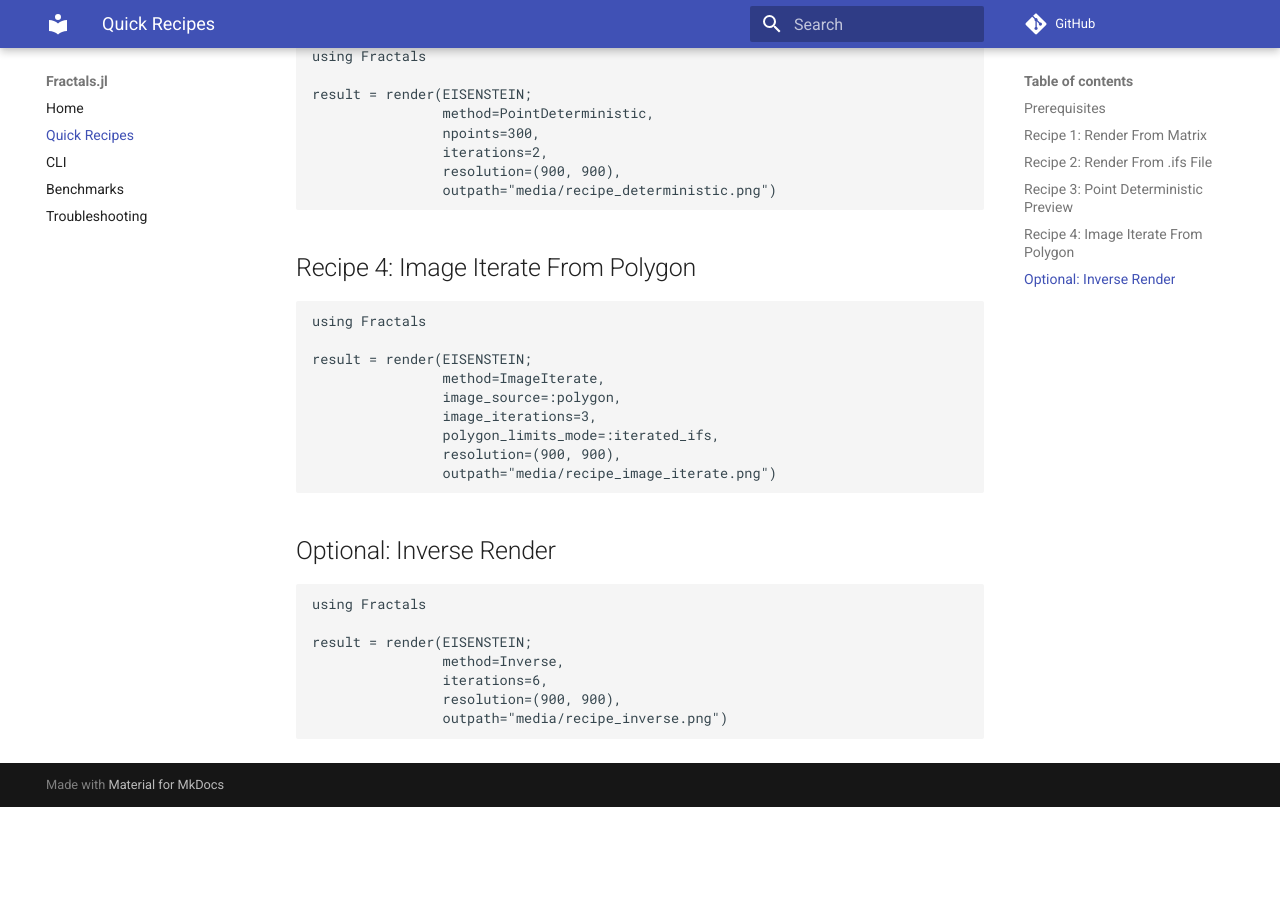
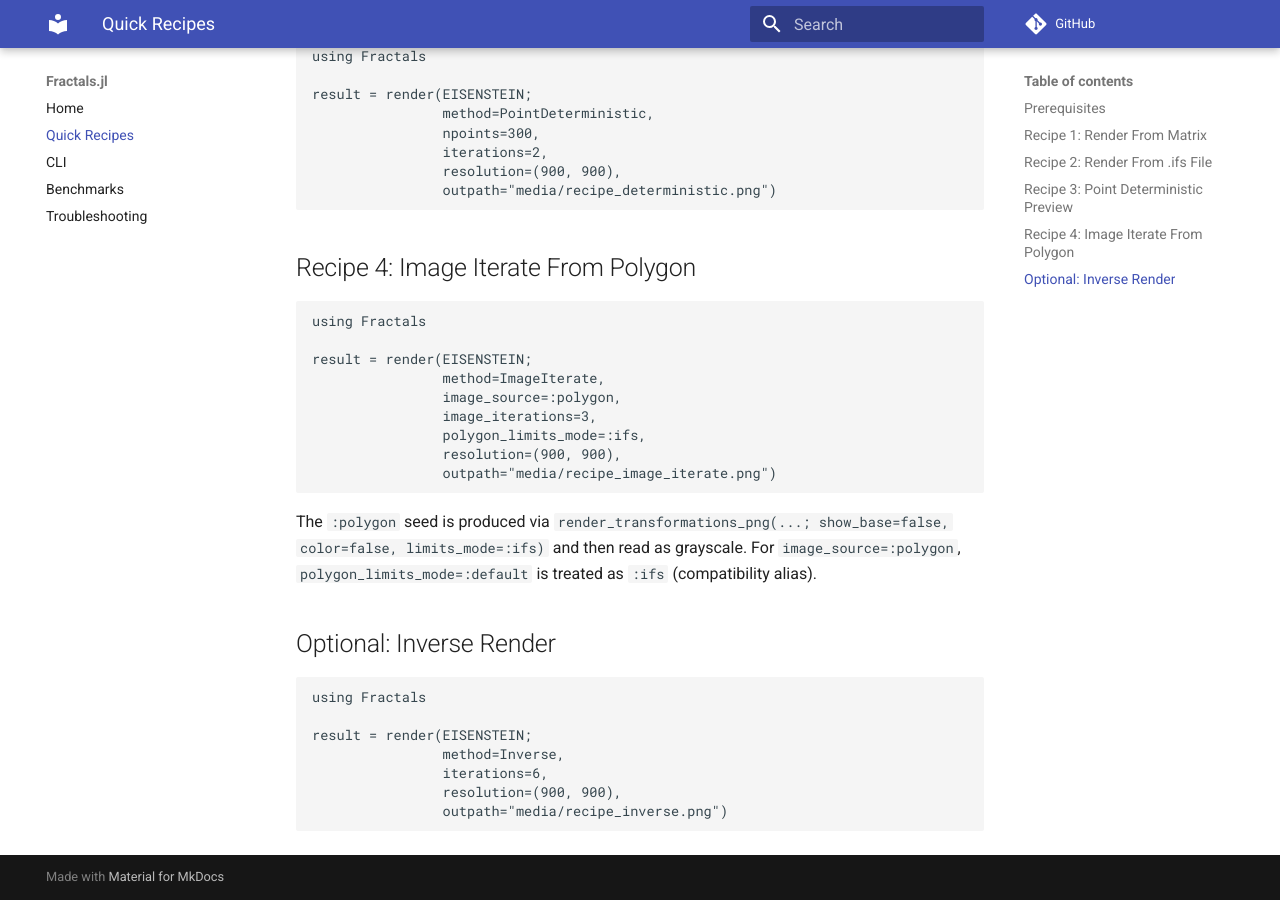
Before and after one commit to Harts-do-hard-things/fractals, an MkDocs documentation site: the page built from docs/quick-recipes.md, in a window 1280 px wide and 900 px high, scrolled down 1269 px. Built offline with MkDocs 1.6.1 and Material for MkDocs 9.7.7, drawn with Linux system fonts in a browser that asks for light colours; comment, search, counter and statistics services are not loaded; before the commit the page ends 2076 px from its top, so only the background shows below that.

Commit message:
Align polygon image-iterate limits with ifs frame

````diff
--- a/docs/quick-recipes.md
+++ b/docs/quick-recipes.md
@@ -75,10 +75,13 @@ result = render(EISENSTEIN;
                 method=ImageIterate,
                 image_source=:polygon,
                 image_iterations=3,
-                polygon_limits_mode=:iterated_ifs,
+                polygon_limits_mode=:ifs,
                 resolution=(900, 900),
                 outpath="media/recipe_image_iterate.png")
 ```
+
+The `:polygon` seed is produced via `render_transformations_png(...; show_base=false, color=false, limits_mode=:ifs)` and then read as grayscale.
+For `image_source=:polygon`, `polygon_limits_mode=:default` is treated as `:ifs` (compatibility alias).
 
 ## Optional: Inverse Render
 
````
Also changed, not shown: Fractals/DOCUMENTATION.md (+5 -1 lines), docs/cli.md (+2 -1 lines), 3 other files.
